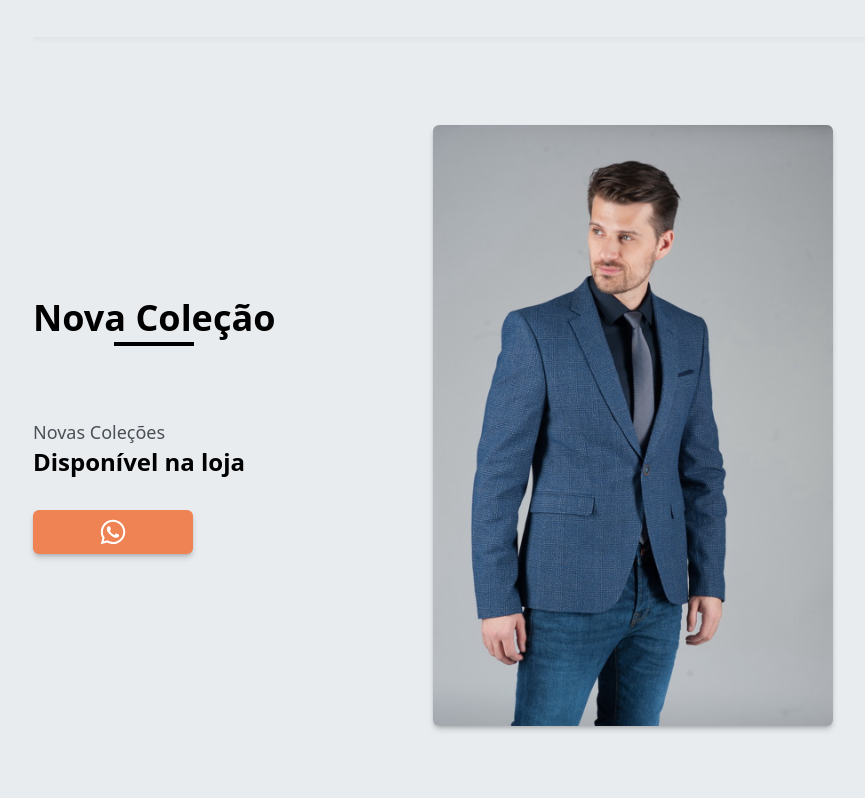
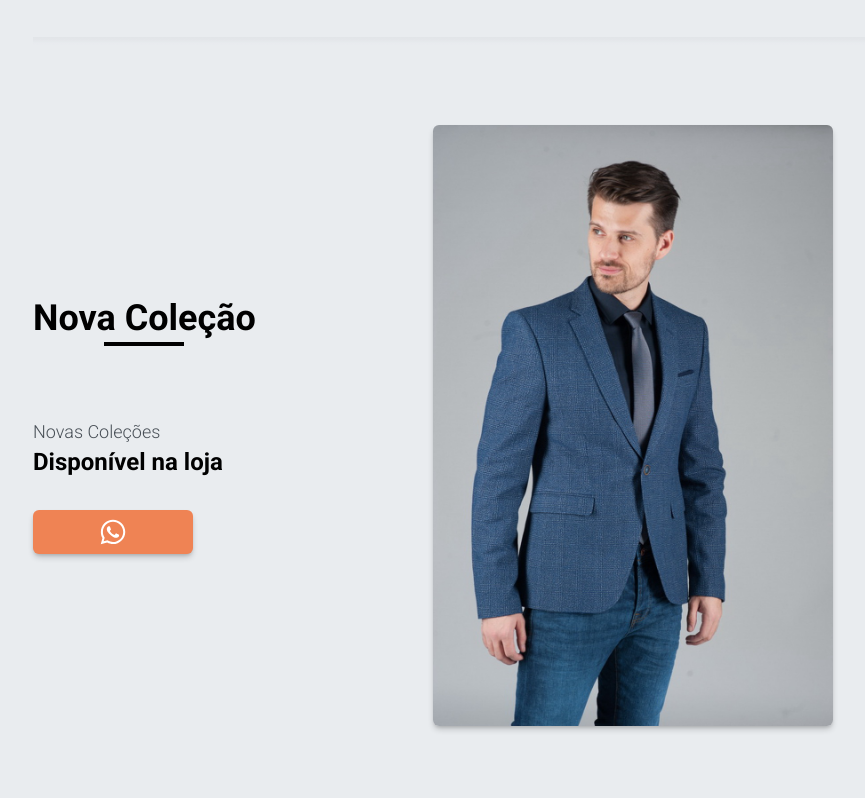
Before and after one commit to miquelven/mi-moda, a React (Vite) app: page / in a window 1280 px wide. Shown: the part 731-1529 px from the top of the page, without its empty margins (7-872 px from the left). Built offline with nearby package versions, Linux system fonts and the light colour scheme.

Commit message:
style: change font family

```diff
--- a/src/App.css
+++ b/src/App.css
@@ -10,6 +10,7 @@
 body {
   background-color: #e9ecef;
   color: #495057;
+  font-family: "Roboto", Arial, Helvetica, sans-serif;
 }
 
 h1,
```
